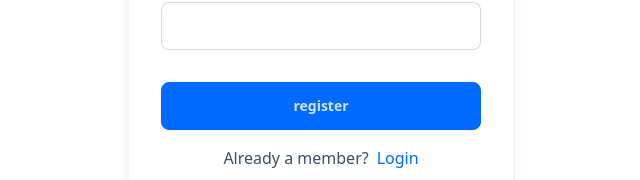
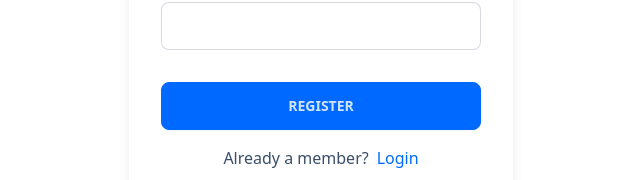
Before and after one commit to omarologyy/E-commerce, a React (Vite) app: page /register in a window 1280 px wide. Shown: the part 458-638 px from the top of the page, without its empty margins (319-959 px from the left). Built offline with nearby package versions, Linux system fonts and the light colour scheme.

Commit message:
changed the style of the register button

```diff
--- a/src/pages/Register.jsx
+++ b/src/pages/Register.jsx
@@ -33,7 +33,7 @@ const Register = () => {
         <FormInput type="email" label="email" name="email" />
         <FormInput type="password" label="password" name="password" />
         <div className="mt-4">
-          <SubmitBtn text="register" />
+          <SubmitBtn text="REGISTER" />
         </div>
 
         <p className="text-center">
```
